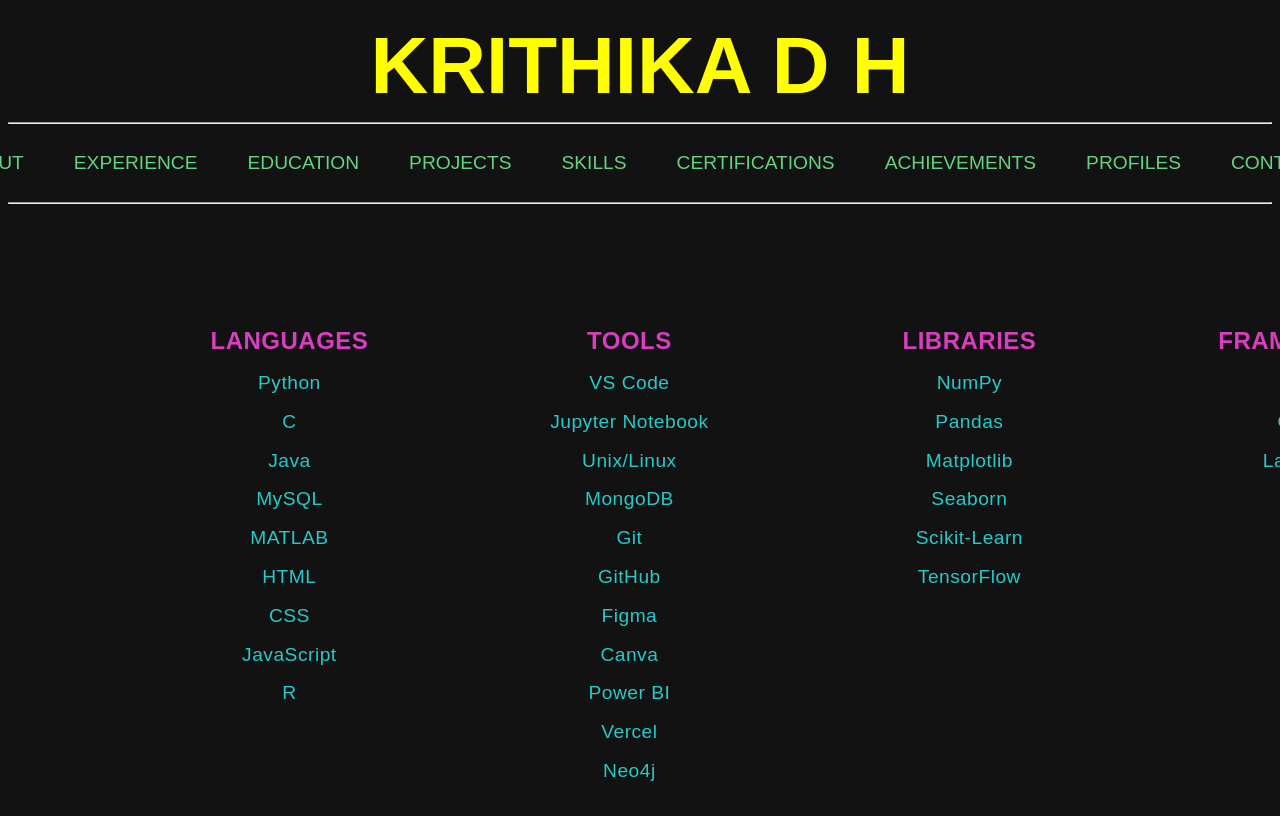
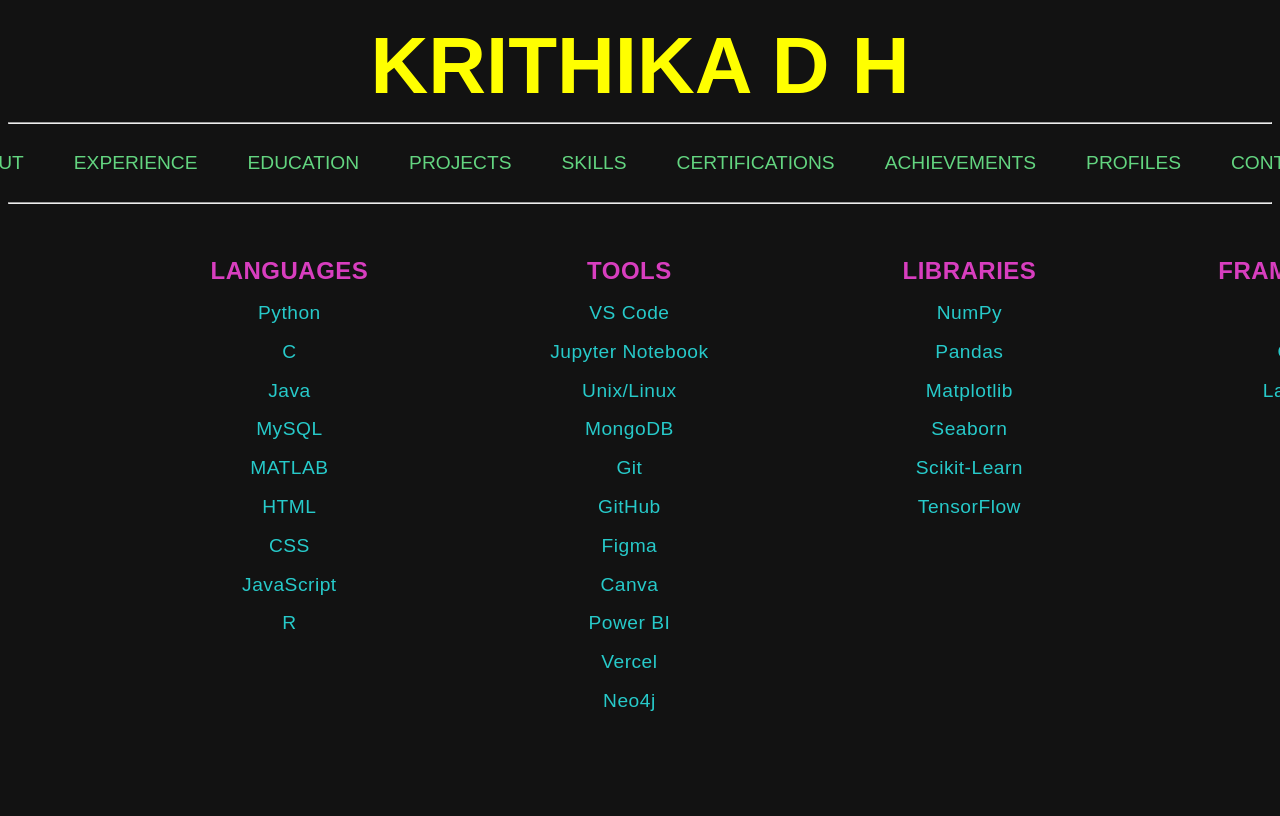
Before and after one commit to krithikadh/PORTFOLIO, a React (Vite) app in the folder portfolio/: page /skills in a window 1280 px wide. Shown: the top 816 px of the page. Built offline with nearby package versions, Linux system fonts and the light colour scheme.

Commit message:
skills changes

```diff
--- a/portfolio/src/components/FunctionalComponents/Skills.jsx
+++ b/portfolio/src/components/FunctionalComponents/Skills.jsx
@@ -4,7 +4,7 @@
 
 function Skills() {
   return (
-    <div className="about-container">
+    <div className="others-container">
       <div className="skills-container">
         <div className="skills-flex">
           <div className="skill-section">
--- a/portfolio/src/components/css/Skills.css
+++ b/portfolio/src/components/css/Skills.css
@@ -1,3 +1,26 @@
+.others-container {
+  display: flex;
+  align-items: center;
+  justify-content: center;
+  gap: 30px;
+  padding: 10px 10%; /* ⬅️ Removed the 80px top padding */
+  width: 100%;
+  box-sizing: border-box;
+  margin: 10px 0;
+
+  font-family: Arial, sans-serif;
+  color: rgb(39, 202, 202);
+  font-size: 1.2rem;
+  font-weight: 400;
+  letter-spacing: 0.5px;
+  line-height: 1.5;
+  text-align: justify;
+
+  opacity: 0;
+  transform: translateY(20px);
+  animation: fadeInUp 1s ease-in-out forwards;
+}
+
 .skills-container {
     color: rgb(39, 202, 202);
     padding: 5px;
```
